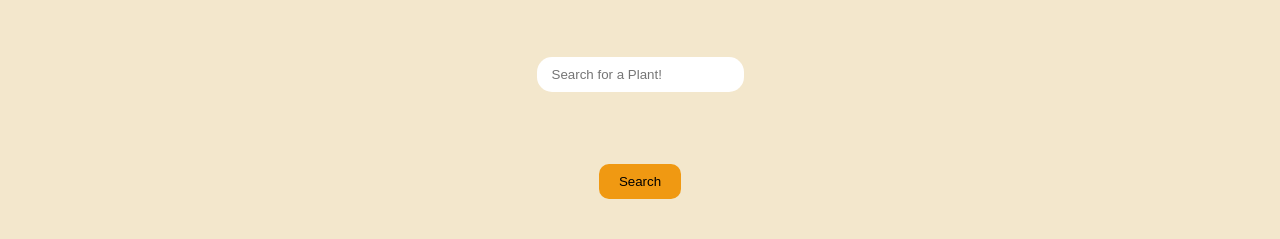
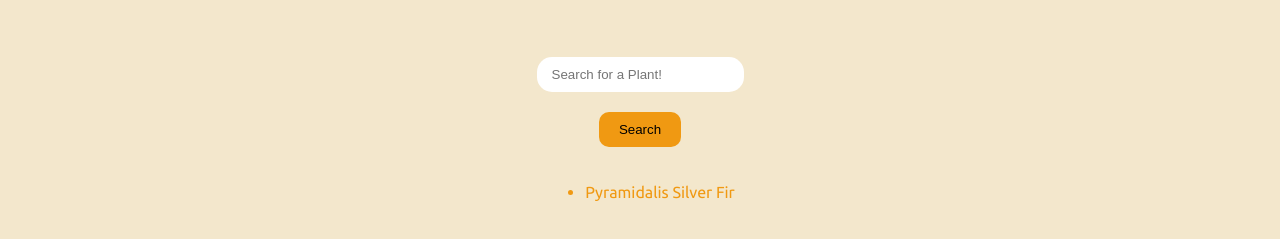
Before and after one commit to LBuchananCates/plant-app, a website: page frontend/index.html in a window 1280 px wide. Shown: the part 131-370 px from the top of the page. Drawn offline with Linux system fonts and the light colour scheme.

Commit message:
fetches plants for autosuggestion soon to come

```diff
--- a/frontend/index.html
+++ b/frontend/index.html
@@ -15,7 +15,7 @@
       <button class="header__home-button">Home</button>
       <button class="header__random-button">Random plant!</button>
     </header>
-    <main>
+    <main id="main">
       <form id="search-form" autocomplete="off">
         <p>Plant Search</p>
         <input
@@ -25,7 +25,7 @@
           id="search"
           placeholder="Search for a Plant!"
         />
-        <ul class="suggestions"></ul>
+        <!-- <ul class="suggestions"></ul> -->
         <button class="search-button" onclick="fetchPlant()">Search</button>
       </form>
     </main>
--- a/frontend/script.js
+++ b/frontend/script.js
@@ -1,11 +1,11 @@
-// turn data into array
 const endpoint = "../backend/data.json";
 
 // fetch json data
 fetch(endpoint)
   .then((res) => res.json())
-  // .then((data) => plants.push(...data))
-  .then((data) => console.log(data));
+  .then((data) => {
+    createPlantListing(data);
+  });
 
 // define findMatches function
 function findMatches(wordToMatch, plantArray) {
@@ -15,12 +15,22 @@ function findMatches(wordToMatch, plantArray) {
   });
 }
 
-function createBulletList() {
-  // grab first 5 plants from data
-  // for each plant, =
+let plants = [];
+
+// create plant listing
+function createPlantListing(info) {
+  console.log(info);
   // create li with plant names use innerText
-  // put inside ul
-  // put ul in document.body
+  const plantLi = document.createElement("li");
+  plantLi.innerText = info[(0, 1)].commonName;
+  plantLi.className = "plant-listing";
+  // create ul
+  const newUl = document.createElement("ul");
+  // append plantLi to newUl
+  newUl.append(plantLi);
+  // append newUl to form in main
+  const form = document.getElementById("search-form");
+  form.append(newUl);
 }
 
 // display matches from previous funciton
```
Also changed, not shown: package.json (added, +19 -0 lines), 1 other file.
